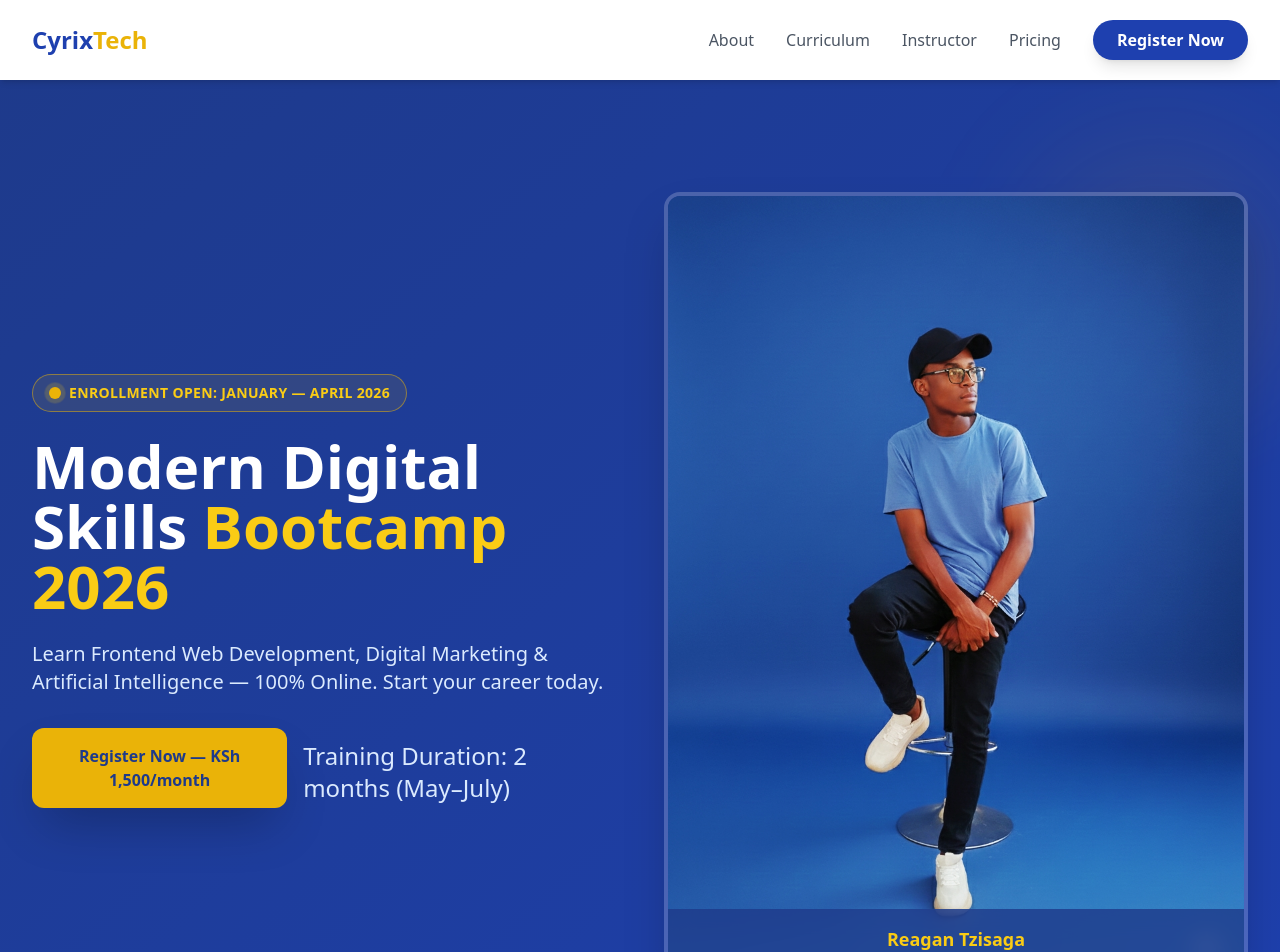
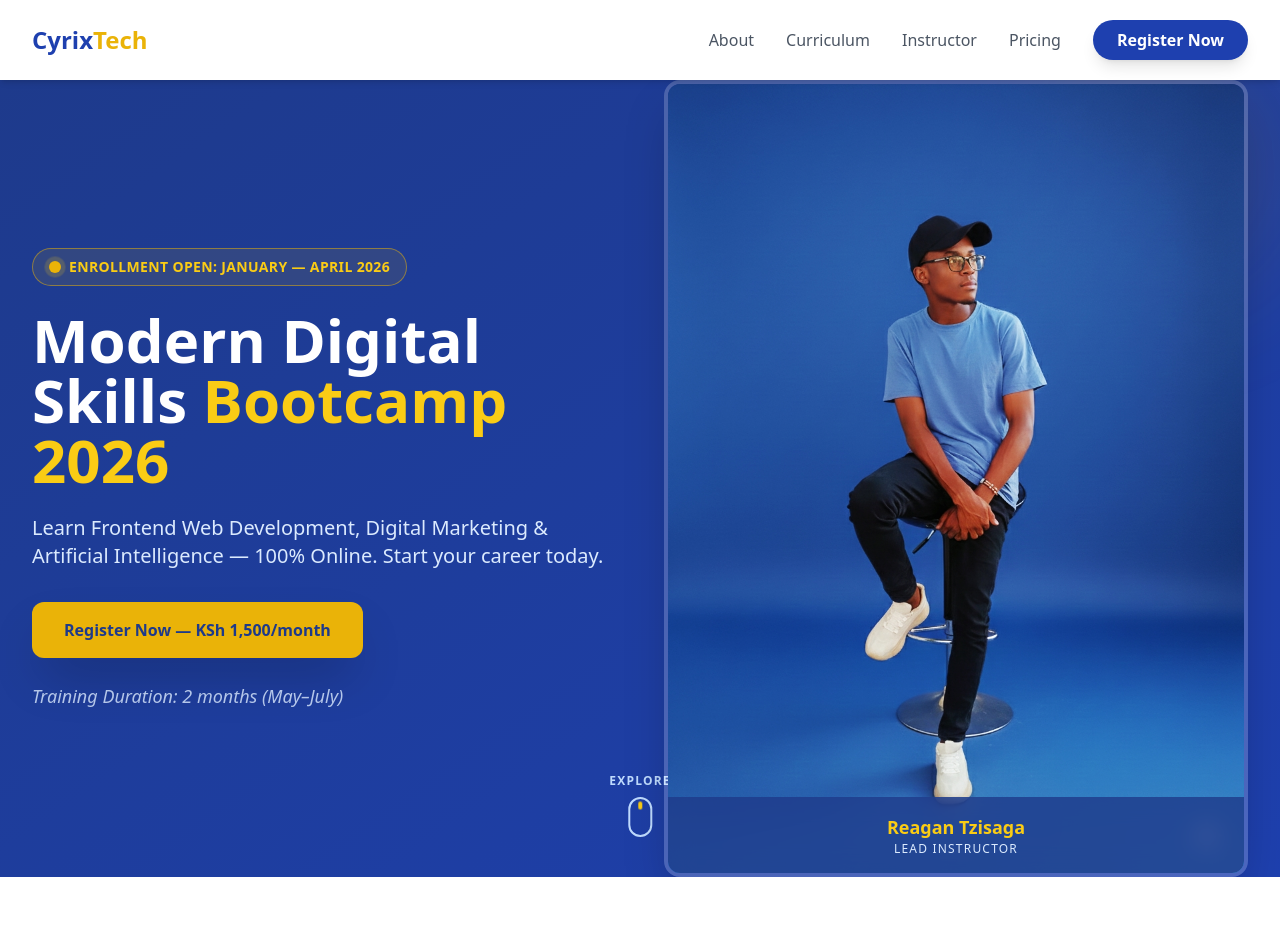
Before and after one commit to Cyrix254/Digital-Skills-Bootcamp-2026, a React (Vite) app in the folder digital-skills-bootcamp/: page / in a window 1280 px wide. Shown: the top 952 px of the page. Built offline with nearby package versions, Linux system fonts and the light colour scheme.

Commit message:
aaded a scroll down button

```diff
--- a/digital-skills-bootcamp/src/App.jsx
+++ b/digital-skills-bootcamp/src/App.jsx
@@ -1,12 +1,25 @@
-import React, { useState } from 'react';
+import React, { useState, useEffect } from 'react'; // Added useEffect
 import myPhoto from './reagan.jpg';
 
 const App = () => {
   const [isMenuOpen, setIsMenuOpen] = useState(false);
+  const [isVisible, setIsVisible] = useState(true); // State to hide indicator on scroll
+
+  // Hide the scroll indicator when the user starts scrolling
+  useEffect(() => {
+    const handleScroll = () => {
+      if (window.scrollY > 50) {
+        setIsVisible(false);
+      } else {
+        setIsVisible(true);
+      }
+    };
+    window.addEventListener('scroll', handleScroll);
+    return () => window.removeEventListener('scroll', handleScroll);
+  }, []);
 
   const registrationLink = "https://forms.gle/your-form-link";
 
-  // Navigation Links for smooth scroll
   const navLinks = [
     { name: 'About', href: '#about' },
     { name: 'Curriculum', href: '#curriculum' },
@@ -24,8 +37,6 @@ const App = () => {
             <div className="flex-shrink-0 flex items-center">
               <span className="text-2xl font-bold text-blue-800">Cyrix<span className="text-yellow-500">Tech</span></span>
             </div>
-
-            {/* Desktop Nav */}
             <div className="hidden md:flex space-x-8 items-center">
               {navLinks.map((link) => (
                 <a key={link.name} href={link.href} className="text-gray-600 hover:text-blue-800 font-medium transition">
@@ -37,8 +48,6 @@ const App = () => {
                 Register Now
               </a>
             </div>
-
-            {/* Mobile Menu Button */}
             <div className="md:hidden flex items-center">
               <button onClick={() => setIsMenuOpen(!isMenuOpen)} className="text-blue-800 focus:outline-none">
                 <svg className="h-8 w-8" fill="none" viewBox="0 0 24 24" stroke="currentColor">
@@ -48,8 +57,6 @@ const App = () => {
             </div>
           </div>
         </div>
-
-        {/* Mobile Dropdown */}
         {isMenuOpen && (
           <div className="md:hidden bg-white border-t border-gray-100 p-4 space-y-4 shadow-xl">
             {navLinks.map((link) => (
@@ -63,12 +70,10 @@ const App = () => {
       </nav>
 
       {/* --- HERO SECTION --- */}
-      <section className="pt-32 pb-20 md:pt-48 md:pb-32 bg-gradient-to-br from-blue-900 to-blue-800 text-white overflow-hidden">
-        <div className="max-w-7xl mx-auto px-4 sm:px-6 lg:px-8">
+      <section className="relative min-h-screen flex items-center pt-20 bg-gradient-to-br from-blue-900 to-blue-800 text-white overflow-hidden">
+        <div className="max-w-7xl mx-auto px-4 sm:px-6 lg:px-8 w-full">
           <div className="flex flex-col md:flex-row items-center gap-12">
             <div className="md:w-1/2 text-center md:text-left animate-fade-in">
-
-              {/* UPDATED DATE INDICATOR */}
               <div className="inline-flex items-center gap-2 bg-yellow-500/10 border border-yellow-500/50 px-4 py-2 rounded-full mb-6">
                 <span className="relative flex h-3 w-3">
                   <span className="animate-ping absolute inline-flex h-full w-full rounded-full bg-yellow-400 opacity-75"></span>
@@ -78,7 +83,6 @@ const App = () => {
                   Enrollment Open: January — April 2026
                 </span>
               </div>
-
               <h1 className="text-4xl md:text-6xl font-extrabold leading-tight">
                 Modern Digital Skills <span className="text-yellow-400">Bootcamp 2026</span>
               </h1>
@@ -89,11 +93,10 @@ const App = () => {
                 <a href={registrationLink} className="w-full sm:w-auto px-8 py-4 bg-yellow-500 hover:bg-yellow-400 text-blue-900 font-bold rounded-xl transition-all transform hover:scale-105 shadow-2xl text-center">
                   Register Now — KSh 1,500/month
                 </a>
-                <p className="text-blue-100 text-2xl font-medium mt-2">
+              </div>
+              <p className="text-blue-100 text-lg font-medium mt-6 italic opacity-80">
                 Training Duration: 2 months (May–July)
-                </p>
-
-              </div>
+              </p>
             </div>
             <div className="md:w-1/2 relative">
               <div className="relative z-10 rounded-2xl overflow-hidden border-4 border-white/20 shadow-2xl">
@@ -106,6 +109,16 @@ const App = () => {
               <div className="absolute -top-10 -right-10 w-64 h-64 bg-yellow-500/10 rounded-full blur-3xl -z-1"></div>
             </div>
           </div>
+        </div>
+
+        {/* --- SCROLL INDICATOR --- */}
+        <div className={`absolute bottom-10 left-1/2 transform -translate-x-1/2 transition-opacity duration-500 ${isVisible ? 'opacity-100' : 'opacity-0 pointer-events-none'}`}>
+          <a href="#about" className="flex flex-col items-center gap-2 group">
+            <span className="text-xs uppercase tracking-widest text-blue-200 font-bold group-hover:text-yellow-400 transition-colors">Explore</span>
+            <div className="w-6 h-10 border-2 border-blue-200 rounded-full flex justify-center p-1 group-hover:border-yellow-400 transition-colors">
+              <div className="w-1 h-2 bg-yellow-400 rounded-full animate-bounce"></div>
+            </div>
+          </a>
         </div>
       </section>
 
@@ -135,9 +148,7 @@ const App = () => {
       <section id="curriculum" className="py-20 bg-gray-100">
         <div className="max-w-7xl mx-auto px-4">
           <h2 className="text-3xl md:text-4xl font-bold text-center text-blue-900 mb-16">The Training Roadmap</h2>
-
           <div className="grid md:grid-cols-2 gap-12">
-            {/* Month 1 */}
             <div className="bg-white p-8 rounded-3xl shadow-sm border-t-8 border-blue-800 relative overflow-hidden">
               <span className="absolute top-4 right-4 text-6xl font-black text-gray-100">01</span>
               <h3 className="text-2xl font-bold text-blue-800 mb-6 underline decoration-yellow-500 underline-offset-8">Frontend Web Development</h3>
@@ -149,8 +160,6 @@ const App = () => {
                 ))}
               </ul>
             </div>
-
-            {/* Month 2 */}
             <div className="bg-white p-8 rounded-3xl shadow-sm border-t-8 border-yellow-500 relative overflow-hidden">
               <span className="absolute top-4 right-4 text-6xl font-black text-gray-100">02</span>
               <h3 className="text-2xl font-bold text-blue-800 mb-6 underline decoration-blue-800 underline-offset-8">Digital Marketing & AI</h3>
```
